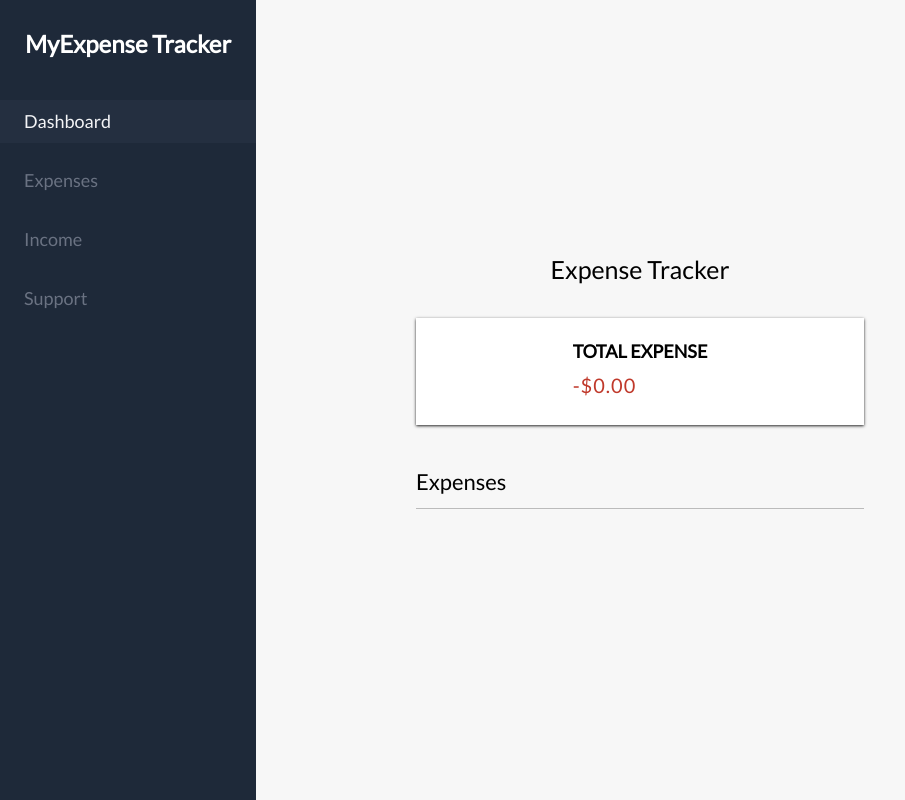
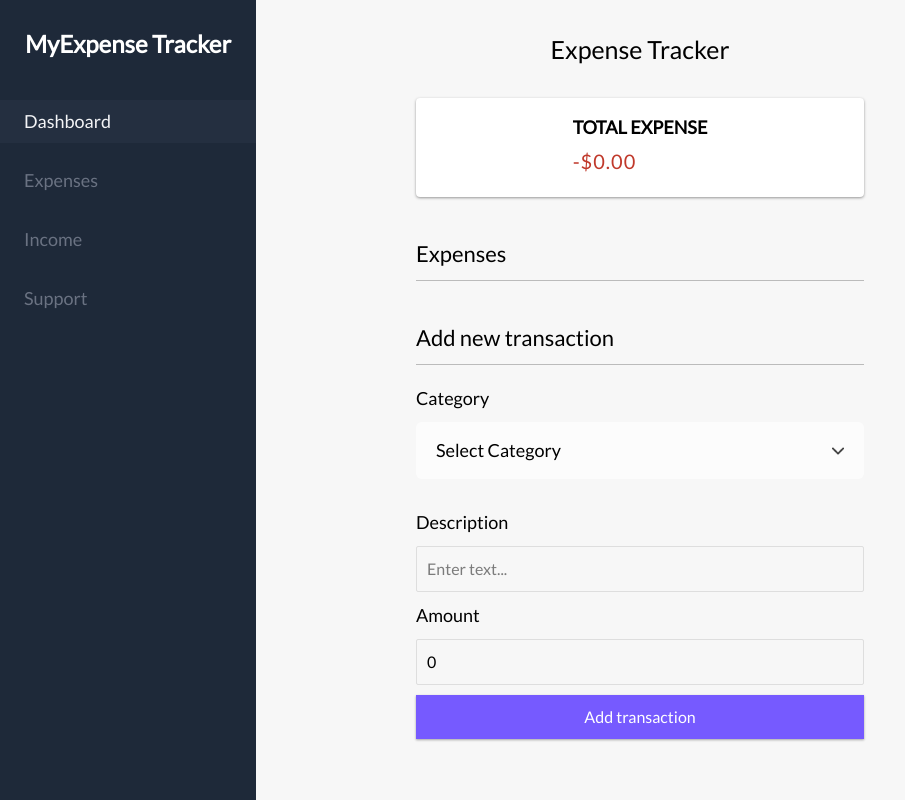
Before and after one commit to loyfortune/expense-tracker, a React (Vite) app: page /expenses in a window 1280 px wide. Shown: the whole page, without its empty margins (0-905 px from the left). Built offline with nearby package versions, Linux system fonts and the light colour scheme.

Commit message:
Seperate income from expense, and modify css

```diff
--- a/src/App.css
+++ b/src/App.css
@@ -76,6 +76,7 @@ h4 {
 .inc-exp-container {
   background-color: #fff;
   box-shadow: var(--box-shadow);
+  border-radius: 8px;
   padding: 20px;
   display: flex;
   justify-content: space-between;
--- a/src/components/dashboardPage/Balance.tsx
+++ b/src/components/dashboardPage/Balance.tsx
@@ -1,7 +1,7 @@
 
 import { useContext } from "react"
 import { GlobalContext } from "../../context/GlobalState"
-import { expenseOptions } from "./AddTransaction";
+import { expenseOptions } from "../expense/Expense";
 
 export function Balance() {
     const { transactions } = useContext(GlobalContext);
--- a/src/components/dashboardPage/DashboardPage.tsx
+++ b/src/components/dashboardPage/DashboardPage.tsx
@@ -2,7 +2,6 @@ import { Header } from "./Header";
 import { Balance } from "./Balance";
 import { IncomeExpenses } from "./IncomeExpenses";
 import { TransactionList } from "./TransactionList";
-import { AddTransaction } from "./AddTransaction";
 import { Dashboard } from "./Dashboard";
 
 export function DashboardPage() {
@@ -14,7 +13,6 @@ export function DashboardPage() {
         <Balance/>
         <IncomeExpenses/>
         <TransactionList/>
-        <AddTransaction/>
         </div>
     </>
     )
--- a/src/components/dashboardPage/IncomeExpenses.tsx
+++ b/src/components/dashboardPage/IncomeExpenses.tsx
@@ -1,7 +1,7 @@
 
 import { useContext } from "react"
 import { GlobalContext } from "../../context/GlobalState"
-import { expenseOptions } from "./AddTransaction";
+import { expenseOptions } from "../expense/Expense";
 
 export function IncomeExpenses() {
     const { transactions } = useContext(GlobalContext);
@@ -14,11 +14,11 @@ export function IncomeExpenses() {
     return (
         <div className="inc-exp-container">
             <div>
-                <h4>Income</h4>
+                <h4>📈Income</h4>
                 <p id="money-plus" className="money plus">+${totalIncome}</p>
             </div>
             <div>
-                <h4>Expense</h4>
+                <h4>📉Expense</h4>
                 <p id="money-minus" className="money minus">-${totalExpense}</p>
             </div>
         </div>
--- a/src/components/dashboardPage/Transaction.tsx
+++ b/src/components/dashboardPage/Transaction.tsx
@@ -1,6 +1,6 @@
 import { useContext } from "react";
 import { GlobalContext } from "../../context/GlobalState";
-import { expenseOptions } from "./AddTransaction";
+import { expenseOptions } from "../expense/Expense";
 
 
 type TransactionPropType = {id: number, category: string, text: string, amount: number};
--- a/src/components/expense/Expense.tsx
+++ b/src/components/expense/Expense.tsx
@@ -1,22 +1,64 @@
-import { useRef, useContext } from "react";
-import { GlobalContext } from "../../context/GlobalState";
-import { expenseOptions } from "../dashboardPage/AddTransaction";
+import { useRef, useState, useContext } from 'react';
+import { GlobalContext } from '../../context/GlobalState';
+import arrowImage from '../../assets/arrow.png';
 import '../../App.css';
 import { NavLink } from "react-router";
 
+export const expenseOptions = ['🍝Food','💸Bills',
+                 '🍿Entertainment', '🎓Educational',
+                 '✈Travel', '❓Miscellaneous'];
 
 export function Expense() {
-        const { transactions } = useContext(GlobalContext);
+  const [category, setCategory] = useState('');
+  const [text, setText] = useState('');
+  const [amount, setAmount] = useState(0);
+  const selectTextRef = useRef<HTMLParagraphElement>(null);
+  const arrowImgRef = useRef<HTMLImageElement>(null);
+  const listRef = useRef<HTMLUListElement>(null);
+  const dashboardRef = useRef<HTMLDivElement>(null);
 
-      const dashboardRef = useRef<HTMLDivElement>(null);
+  const { addTransaction, deleteTransaction } = useContext(GlobalContext);
+  const { transactions } = useContext(GlobalContext);
 
-      function displayDashboard(){
-        const dashboardElement = dashboardRef.current;
-        dashboardElement!.classList.toggle('dashboard');
+  function displayDashboard(){
+    const dashboardElement = dashboardRef.current;
+    dashboardElement!.classList.toggle('dashboard');
+ }
+  const expenses = transactions.filter(transaction => expenseOptions.includes(transaction.category)).map(transaction => transaction.amount);
+  const totalExpense = expenses.reduce((acc, item) => (acc += item), 0).toFixed(2);
+
+  function toggleSelectField(){
+    const arrowImgElement = arrowImgRef.current;
+    const listElement = listRef.current;
+
+    listElement!.classList.toggle('hide');
+    arrowImgElement!.classList.toggle('rotate');
+  };
+
+     const handleOptionClick = (text: string) => {
+        const selectTextElement = selectTextRef.current;
+        const listElement = listRef.current;
+        const arrowImgElement = arrowImgRef.current;
+
+        selectTextElement!.innerHTML = text;
+        listElement!.classList.add('hide');
+        arrowImgElement!.classList.toggle('rotate');
+        setCategory(text);
+      };
+
+      const onSubmit = (e: React.SubmitEvent<HTMLFormElement>) => {
+        e.preventDefault();
+
+        const newTransaction = {
+          id: Math.floor(Math.random() * 100000000),
+          category,
+          text,
+          amount
+        }
+
+        addTransaction(newTransaction);
       }
 
-          const expenses = transactions.filter(transaction => expenseOptions.includes(transaction.category)).map(transaction => transaction.amount);
-          const totalExpense = expenses.reduce((acc, item) => (acc += item), 0).toFixed(2)
     return (
               <>
             <div ref={dashboardRef} className="fixed left-0 top-0 h-screen w-3xs bg-gray-800 hidden lg:block">
@@ -64,7 +106,7 @@ export function Expense() {
             </svg>
           </button>
           <h2 className="header">Expense Tracker</h2>
-                  <div className="bg-white p-5 shadow-sm shadow-neutral-700 flex justify-center my-5 mx-0 w-sm lg:w-md">
+                  <div className="bg-white p-4 rounded-sm shadow-sm shadow-neutral-400 flex items-center justify-center my-5 mx-0 w-sm lg:w-md">
             <div>
                 <h4>Total Expense</h4>
                 <p id="money-minus" className="money minus">-${totalExpense}</p>
@@ -75,10 +117,35 @@ export function Expense() {
                     {transactions.filter(transaction => expenseOptions.includes(transaction.category)).map(transaction => (<li className='minus'>
             <h2>{transaction.category}</h2><span className="list-details">
                  {transaction.text} <span>-${Math.abs(transaction.amount)}</span>
+                 <button className="delete-btn" onClick={() => deleteTransaction(transaction.id)}>x</button>
                  </span>
         </li>))}
-
                 </ul>
+                        <h3>Add new transaction</h3>
+              <form id="form" onSubmit={onSubmit}>
+                <div className="form-control">
+                    <div className="selector">
+                 <label htmlFor="selectField">Category</label>
+                        <div id="selectField" onClick={toggleSelectField}>
+          <p ref={selectTextRef}>Select Category</p>
+          <img ref={arrowImgRef} src={arrowImage} id="arrowIcon" />
+        </div>
+        <ul id='list' ref={listRef} className="hide">
+            {expenseOptions.map((option, index) => (
+              <li key={index} className="options" value={category} onClick={() => handleOptionClick(option)}><p>{option}</p></li>
+            ))}
+            </ul>
+      </div>
+                  <label htmlFor="text">Description</label>
+                  <input type="text" id="text" value={text} onChange={(e) => {setText(e.target.value);}} placeholder="Enter text..." />
+                </div>
+                <div className="form-control">
+                  <label htmlFor="amount"
+                    >Amount</label>
+                  <input type="number" id="amount" value={amount} onChange={(e) => {setAmount(e.target.valueAsNumber);}} placeholder="Enter amount..." />
+                  </div>
+                <button className="btn">Add transaction</button>
+              </form>
       </>
     )
 }
--- a/src/components/income/Income.tsx
+++ b/src/components/income/Income.tsx
@@ -1,15 +1,26 @@
-import { useContext, useRef } from "react";
-import { GlobalContext } from "../../context/GlobalState";
-import { expenseOptions } from "../dashboardPage/AddTransaction";
+import { useRef, useState, useContext } from 'react';
+import { GlobalContext } from '../../context/GlobalState';
+import { expenseOptions } from "../expense/Expense";
+import { NavLink } from "react-router";
 import '../dashboardPage/Dashboard.css'
 import '../../App.css';
-import { NavLink } from "react-router";
+import arrowImage from '../../assets/arrow.png';
 
+const incomeOptions = ['💰Wages/Salary', '🤝Business Income',
+                 '💵Tips', 'Other',
+                 ];
 
 export function Income() {
+  const [category, setCategory] = useState('');
+  const [text, setText] = useState('');
+  const [amount, setAmount] = useState(0);
+  const selectTextRef = useRef<HTMLParagraphElement>(null);
+  const arrowImgRef = useRef<HTMLImageElement>(null);
+  const listRef = useRef<HTMLUListElement>(null);
+  const dashboardRef = useRef<HTMLDivElement>(null);
+
+  const { addTransaction, deleteTransaction } = useContext(GlobalContext);
   const  { transactions } = useContext(GlobalContext);
-
-      const dashboardRef = useRef<HTMLDivElement>(null);
 
   function displayDashboard(){
     const dashboardElement = dashboardRef.current;
@@ -18,6 +29,38 @@ export function Income() {
 
   const income = transactions.filter(transaction => !expenseOptions.includes(transaction.category)).map(transaction => transaction.amount);
   const totalIncome = income.reduce((acc, item) => (acc += item), 0).toFixed(2)
+
+  function toggleSelectField(){
+    const arrowImgElement = arrowImgRef.current;
+    const listElement = listRef.current;
+
+    listElement!.classList.toggle('hide');
+    arrowImgElement!.classList.toggle('rotate');
+  };
+
+  const handleOptionClick = (text: string) => {
+    const selectTextElement = selectTextRef.current;
+    const listElement = listRef.current;
+    const arrowImgElement = arrowImgRef.current;
+
+    selectTextElement!.innerHTML = text;
+    listElement!.classList.add('hide');
+    arrowImgElement!.classList.toggle('rotate');
+    setCategory(text);
+  };
+
+  const onSubmit = (e: React.SubmitEvent<HTMLFormElement>) => {
+    e.preventDefault();
+
+    const newTransaction = {
+      id: Math.floor(Math.random() * 100000000),
+      category,
+      text,
+      amount
+    }
+
+    addTransaction(newTransaction);
+  }
 
     return(
               <>
@@ -66,7 +109,7 @@ export function Income() {
             </svg>
           </button>
         <h2 className="header">Expense Tracker</h2>
-                  <div className="bg-white p-5 shadow-sm shadow-neutral-700 flex justify-center my-5 mx-0 w-sm lg:w-md">
+        <div className="bg-white p-4 rounded-sm shadow-sm shadow-neutral-400 flex items-center justify-center my-5 mx-0 w-sm lg:w-md">
             <div>
                 <h4>Total Income</h4>
                 <p id="money-plus" className="money plus">+${totalIncome}</p>
@@ -74,12 +117,38 @@ export function Income() {
         </div>
                 <h3>Income</h3>
                 <ul className="list">
-                    {transactions.filter(transaction => !expenseOptions.includes(transaction.category)).map(transaction => (<li className='minus'>
+                    {transactions.filter(transaction => !expenseOptions.includes(transaction.category)).map(transaction => (<li className='plus'>
                       <h2>{transaction.category}</h2><span className="list-details">
                  {transaction.text} <span>+${Math.abs(transaction.amount)}</span>
+                 <button className="delete-btn" onClick={() => deleteTransaction(transaction.id)}>x</button>
                  </span>
            </li> ))}
                 </ul>
+                <h3>Add new transaction</h3>
+              <form id="form" onSubmit={onSubmit}>
+                <div className="form-control">
+                    <div className="selector">
+                 <label htmlFor="selectField">Category</label>
+                        <div id="selectField" onClick={toggleSelectField}>
+          <p ref={selectTextRef}>Select Category</p>
+          <img ref={arrowImgRef} src={arrowImage} id="arrowIcon" />
+        </div>
+        <ul id='list' ref={listRef} className="hide">
+            {incomeOptions.map((option, index) => (
+              <li key={index} className="options" value={category} onClick={() => handleOptionClick(option)}><p>{option}</p></li>
+            ))}
+            </ul>
+      </div>
+                  <label htmlFor="text">Description</label>
+                  <input type="text" id="text" value={text} onChange={(e) => {setText(e.target.value);}} placeholder="Enter text..." />
+                </div>
+                <div className="form-control">
+                  <label htmlFor="amount"
+                    >Amount</label>
+                  <input type="number" id="amount" value={amount} onChange={(e) => {setAmount(e.target.valueAsNumber);}} placeholder="Enter amount..." />
+                  </div>
+                <button className="btn">Add transaction</button>
+              </form>
       </>
     )
 }
```
Also changed, not shown: src/components/dashboardPage/AddTransaction.tsx (deleted, +0 -88 lines). Lines whose indentation alone changed are shown as unchanged.
